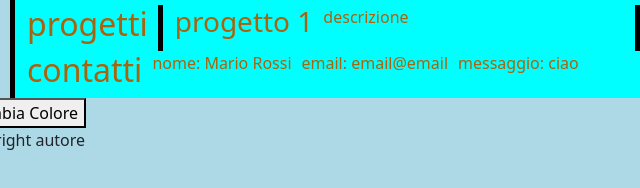
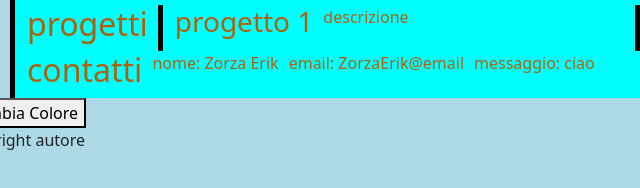
Before and after one commit to Zorza7/portfolio_zorza, a plain HTML site: page index.html in a window 1280 px wide. Shown: the part 370-558 px from the top of the page, 60-700 px from the left. Drawn offline with nearby package versions, Linux system fonts and the light colour scheme.

Commit message:
Update index.html

```diff
--- a/index.html
+++ b/index.html
@@ -56,8 +56,8 @@
       </div>
       <div class="container">
         <h2>contatti</h2>
-        <p>nome: Mario Rossi</p>
-        <p>email: email@email</p>
+        <p>nome: Zorza Erik</p>
+        <p>email: ZorzaErik@email</p>
         <p>messaggio: ciao</p>
       </div>
     <script src="https://cdn.jsdelivr.net/npm/bootstrap@5.3.6/dist/js/bootstrap.bundle.min.js" integrity="sha384-j1CDi7MgGQ12Z7Qab0qlWQ/Qqz24Gc6BM0thvEMVjHnfYGF0rmFCozFSxQBxwHKO" crossorigin="anonymous"></script>
```
